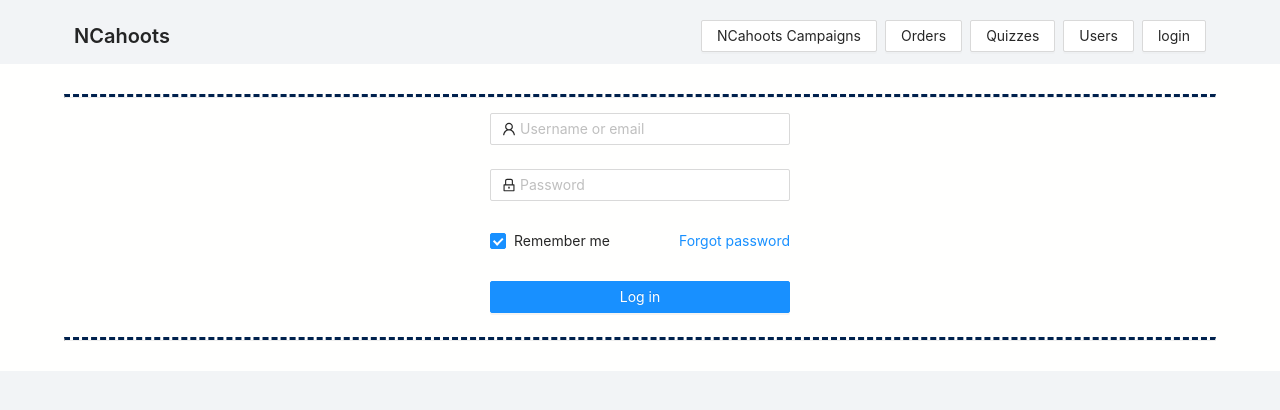
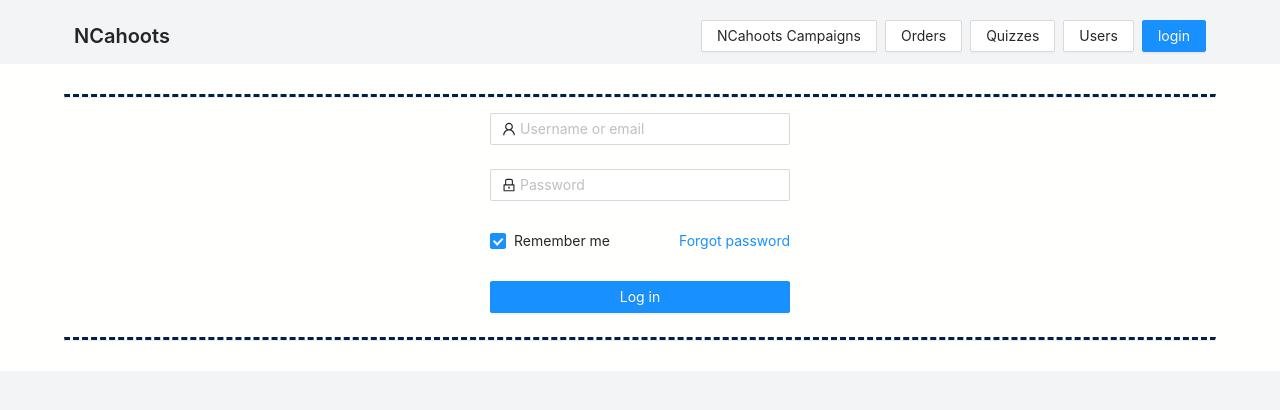
Before and after one commit to mskVitalii/admin_silicon_valley, a React (Create React App) app: page /login in a window 1280 px wide. Shown: the top 410 px of the page. Built offline with nearby package versions, Linux system fonts and the light colour scheme.

Commit message:
Nav button & NavLinks

```diff
--- a/src/components/Navigation.component.js
+++ b/src/components/Navigation.component.js
@@ -15,7 +15,7 @@ const Navigation = () => (
             <Button key="2"><NavLink to="/orders">Orders                </NavLink></Button>,
             <Button key="3"><NavLink to="/quizzes">Quizzes              </NavLink></Button>,
             <Button key="4"><NavLink to="/users">Users                  </NavLink></Button>,
-            <Button key="5"><NavLink to="/login">login              </NavLink></Button>
+            <Button key="5" type="primary"><NavLink to="/login">login              </NavLink></Button>
             ]}
             >
         </PageHeader>
--- a/src/components/auth/login.js
+++ b/src/components/auth/login.js
@@ -2,6 +2,8 @@ import React from 'react';
 import PropTypes from 'prop-types';
 import { Form, Input, Button, Checkbox } from 'antd';
 import { UserOutlined, LockOutlined } from '@ant-design/icons';
+import { NavLink } from 'react-router-dom';
+
 import './auth.style.css'
 
 const Login = () => {
@@ -50,9 +52,11 @@ const Login = () => {
             <Checkbox>Remember me</Checkbox>
           </Form.Item>
 
-          <a className="login-form-forgot" href="/forgetpassword">
-            Forgot password
-          </a>
+          <NavLink to="/forgetpassword">
+            <span className="login-form-forgot">
+              Forgot password
+            </span>
+          </NavLink>
         </Form.Item>
 
         <Form.Item>
--- a/src/components/auth/register.js
+++ b/src/components/auth/register.js
@@ -3,6 +3,9 @@ import PropTypes from 'prop-types';
 import { Form, Input, Button, Checkbox } from 'antd';
 import { UserOutlined, LockOutlined, ArrowLeftOutlined, MailOutlined } from '@ant-design/icons';
 import './auth.style.css'
+
+import { NavLink } from 'react-router-dom';
+
 
 const Register = () => {
 
@@ -20,9 +23,9 @@ const Register = () => {
       onFinish={onFinish}
     >
       <Form.Item>
-        <a href="/">
+        <NavLink to="/">
           <ArrowLeftOutlined /> Back
-        </a>
+        </NavLink>
       </Form.Item>
 
       <Form.Item
```
